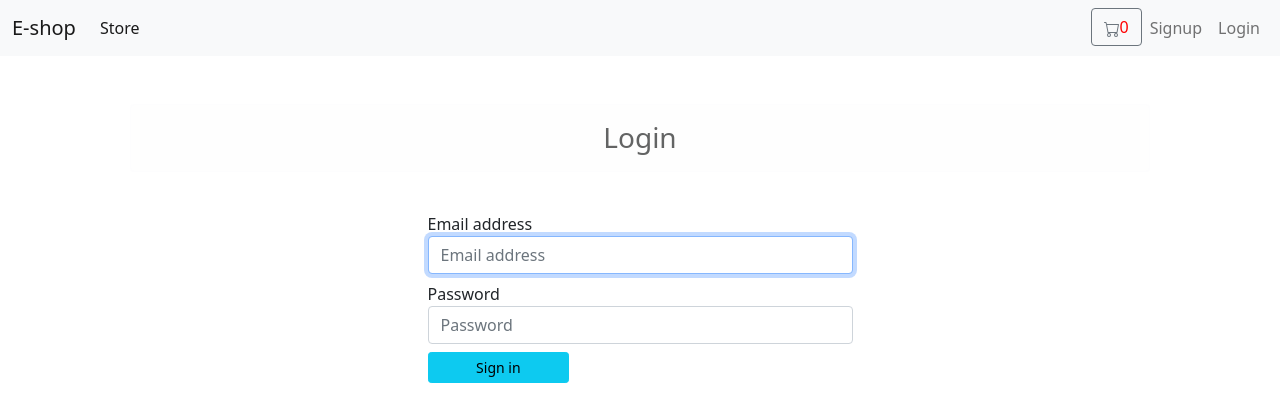
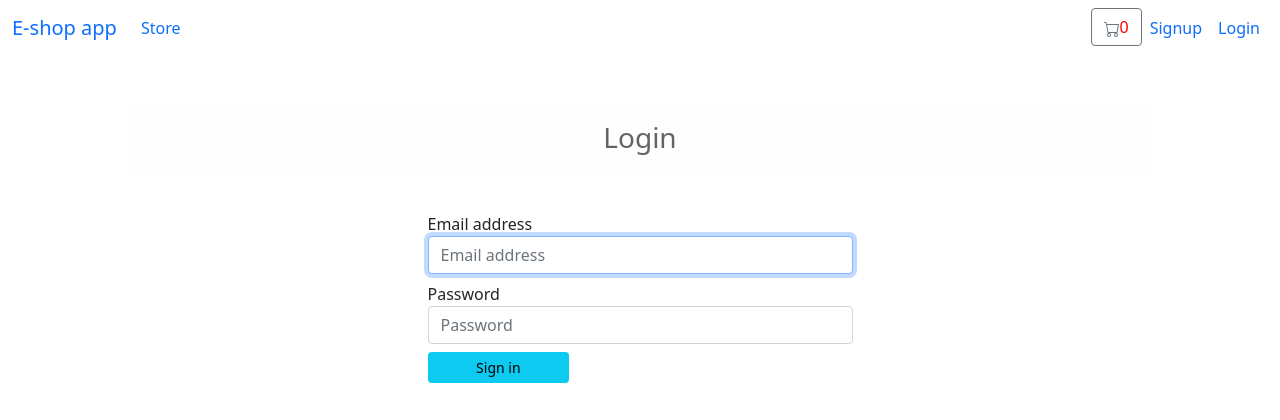
Before and after one commit to rushi-jagdale/Eshop, a Django app: page /login/ in a window 1280 px wide. Shown: the top 420 px of the page. Run offline with Django 3.2, Linux system fonts and the light colour scheme.

Commit message:
add Eshop file

```diff
--- a/store/templates/base.html
+++ b/store/templates/base.html
@@ -19,9 +19,9 @@
   </head>
   <body>
     <!-- navbar-->
-    <nav class="navbar navbar-expand-lg navbar-light bg-light">
+    <nav class="navbar navbar-expand-lg navbar-black bg-black">
       <div class="container-fluid">
-        <a class="navbar-brand" href="/">E-shop</a>
+        <a class="navbar-brand" href="/">E-shop app</a>
         <button
           class="navbar-toggler"
           type="button"
```
